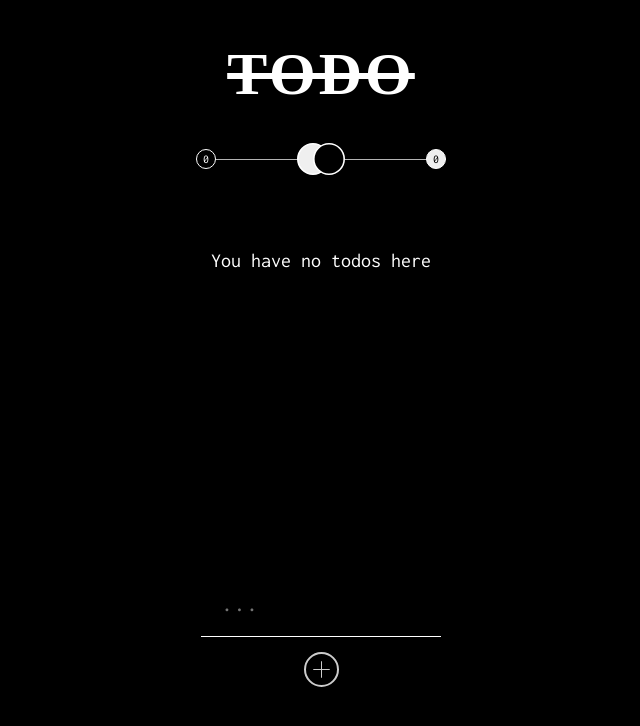
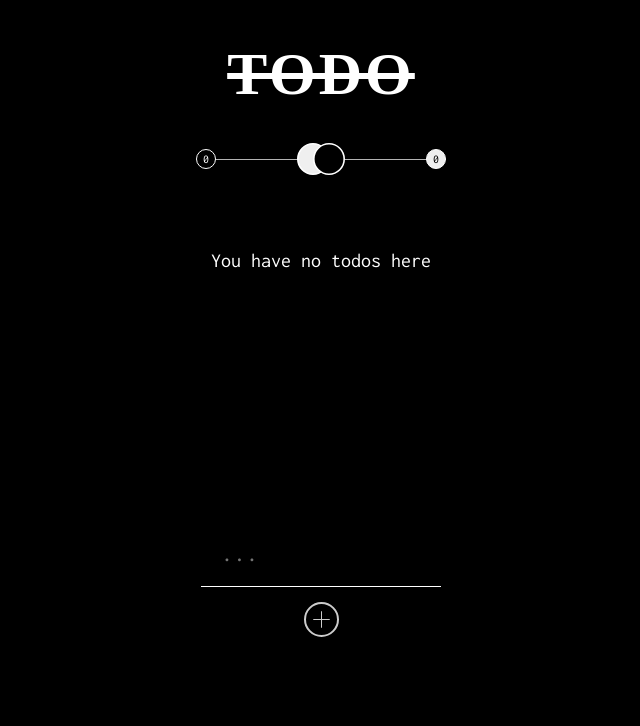
Before and after one commit to Takaitech/to-do-list-reel, a React (Create React App) app: page / in a window 1280 px wide. Shown: the top 726 px of the page, without its empty margins (319-959 px from the left). Built offline with nearby package versions, Linux system fonts and the light colour scheme; a web font is replaced by a local one.

Commit message:
mobile responsivness

```diff
--- a/src/containers/TodoList.js
+++ b/src/containers/TodoList.js
@@ -1,7 +1,7 @@
 import React from 'react'
 import {connect} from 'react-redux'
 //import  {bindActionCreators} from 'redux'
-import Todo from '../components/Todo'
+import Todo from '../components/todo'
 import {toggleTodo} from '../actions/todo.actions'
 import {deleteTodo} from '../actions/todo.actions'
 import {editTodo} from '../actions/todo.actions'
--- a/src/styles.module.css
+++ b/src/styles.module.css
@@ -319,7 +319,7 @@ form {
 @media (min-width: 375px) {
 
     .todoList {
-        height: 380px;
+        height: 290px;
     }
 
 }
@@ -332,19 +332,11 @@ form {
 
 
     .todoList {
-        height: 340px;
+        height: 290px;
         width: 300px;
     }
 
-    .todo {
-        height: 60px;
-        line-height: 60px;
-    }
 
-    .todoText {
-        font-size: 20px;
-        line-height: 25px;
-    }
 
     .ALL_2_LinkContainer {
         margin-right: 75px;
```
